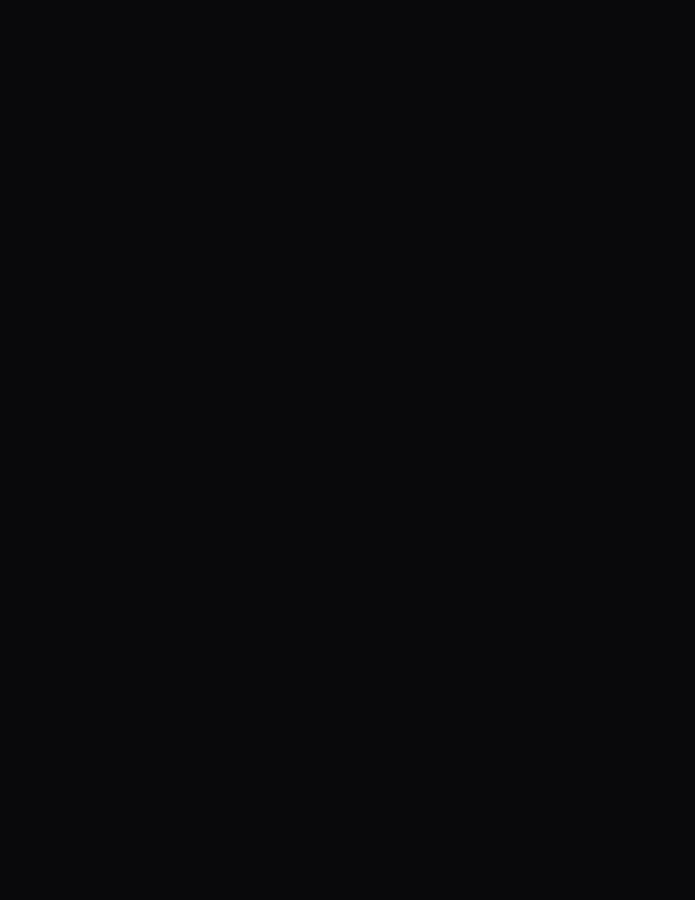
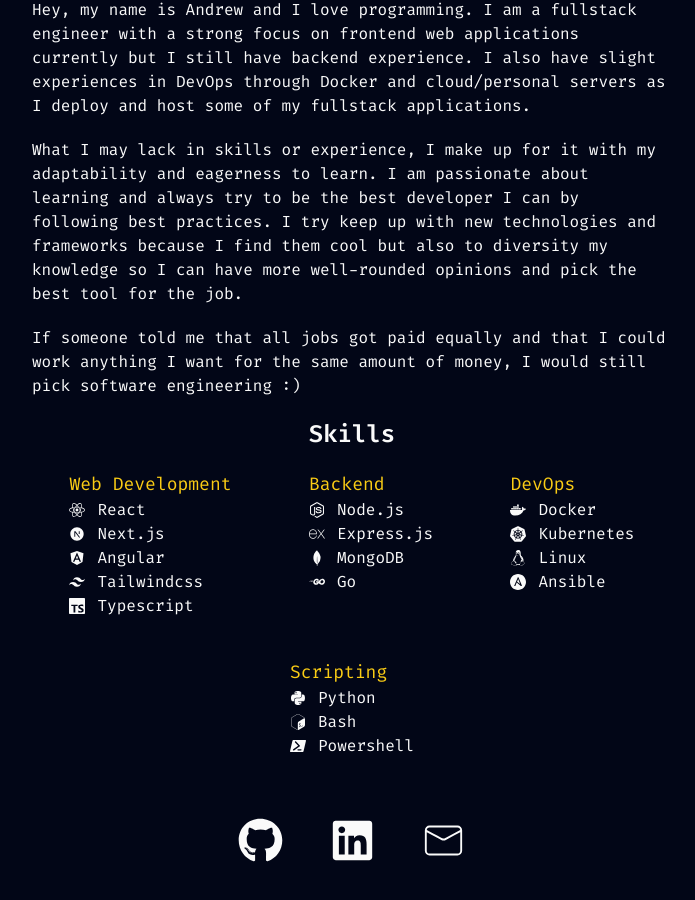
Before and after one commit to Beatheru/personal-website, a Next.js app: page / in a window 1280 px wide. Shown: the part 870-1770 px from the top of the page, without its empty margins (288-983 px from the left). Before the commit the page ends 824 px from the top, so only its background shows below. Built offline with nearby package versions, Linux system fonts and the light colour scheme.

Commit message:
Add about section

```diff
--- a/app/globals.css
+++ b/app/globals.css
@@ -40,6 +40,6 @@
     @apply border-border;
   }
   body {
-    @apply bg-background text-foreground;
+    @apply bg-background bg-slate-950 text-foreground;
   }
 }
--- a/components/About.tsx
+++ b/components/About.tsx
@@ -1,7 +1,185 @@
+import { CiMail } from "react-icons/ci";
+import {
+  FaAngular,
+  FaDocker,
+  FaGithub,
+  FaLinkedin,
+  FaLinux,
+  FaNodeJs,
+  FaPython,
+  FaReact
+} from "react-icons/fa";
+import { FaGolang } from "react-icons/fa6";
+import { RiNextjsFill, RiTailwindCssFill } from "react-icons/ri";
+import {
+  SiAnsible,
+  SiExpress,
+  SiGnubash,
+  SiKubernetes,
+  SiMongodb,
+  SiPowershell,
+  SiTypescript
+} from "react-icons/si";
 import Section from "./Section";
 
+const skills = [
+  {
+    group: "Web Development",
+    skills: [
+      {
+        name: "React",
+        icon: <FaReact />
+      },
+      {
+        name: "Next.js",
+        icon: <RiNextjsFill />
+      },
+      {
+        name: "Angular",
+        icon: <FaAngular />
+      },
+      {
+        name: "Tailwindcss",
+        icon: <RiTailwindCssFill />
+      },
+      {
+        name: "Typescript",
+        icon: <SiTypescript />
+      }
+    ]
+  },
+  {
+    group: "Backend",
+    skills: [
+      {
+        name: "Node.js",
+        icon: <FaNodeJs />
+      },
+      {
+        name: "Express.js",
+        icon: <SiExpress />
+      },
+      {
+        name: "MongoDB",
+        icon: <SiMongodb />
+      },
+      {
+        name: "Go",
+        icon: <FaGolang />
+      }
+    ]
+  },
+  {
+    group: "DevOps",
+    skills: [
+      {
+        name: "Docker",
+        icon: <FaDocker />
+      },
+      {
+        name: "Kubernetes",
+        icon: <SiKubernetes />
+      },
+      {
+        name: "Linux",
+        icon: <FaLinux />
+      },
+      {
+        name: "Ansible",
+        icon: <SiAnsible />
+      }
+    ]
+  },
+  {
+    group: "Scripting",
+    skills: [
+      {
+        name: "Python",
+        icon: <FaPython />
+      },
+      {
+        name: "Bash",
+        icon: <SiGnubash />
+      },
+      {
+        name: "Powershell",
+        icon: <SiPowershell />
+      }
+    ]
+  }
+];
+
+const socials = [
+  {
+    name: "Github",
+    icon: <FaGithub size={45} />,
+    link: "https://github.com/Beatheru"
+  },
+  {
+    name: "LinkedIn",
+    icon: <FaLinkedin size={45} />,
+    link: "https://www.linkedin.com/in/andrewchen1408/"
+  },
+  {
+    name: "Mail",
+    icon: <CiMail size={45} />,
+    link: "mailto:beathandrewc@gmail.com"
+  }
+];
+
 const About = () => {
-  return <Section id="about">About</Section>;
+  return (
+    <Section id="about" className="px-[25%]">
+      <div className="text-5xl font-extrabold text-yellow-400">About</div>
+      <div className="flex flex-col gap-5">
+        <div>
+          Hey, my name is Andrew and I love programming. I am a fullstack
+          engineer with a strong focus on frontend web applications currently
+          but I still have backend experience. I also have slight experiences in
+          DevOps through Docker and cloud/personal servers as I deploy and host
+          some of my fullstack applications.
+        </div>
+        <div>
+          What I may lack in skills or experience, I make up for it with my
+          adaptability and eagerness to learn. I am passionate about learning
+          and always try to be the best developer I can by following best
+          practices. I try keep up with new technologies and frameworks because
+          I find them cool but also to diversity my knowledge so I can have more
+          well-rounded opinions and pick the best tool for the job.
+        </div>
+        <div>
+          If someone told me that all jobs got paid equally and that I could
+          work anything I want for the same amount of money, I would still pick
+          software engineering :)
+        </div>
+      </div>
+
+      <div className="text-2xl font-semibold">Skills</div>
+      <div className="flex w-full flex-wrap justify-evenly gap-10">
+        {skills.map(({ group, skills }) => (
+          <div key={group}>
+            <div className="text-lg text-yellow-400">{group}</div>
+            <div>
+              {skills.map(({ name, icon }) => (
+                <div key={name} className="flex items-center gap-3">
+                  <div>{icon}</div>
+                  <div>{name}</div>
+                </div>
+              ))}
+            </div>
+          </div>
+        ))}
+      </div>
+
+      <div className="my-10 flex w-1/2 justify-evenly">
+        {socials.map(({ name, icon, link }) => (
+          <a key={name} href={link} target="_blank" rel="noopener noreferrer">
+            <div className="hover:text-yellow-400">{icon}</div>
+          </a>
+        ))}
+      </div>
+    </Section>
+  );
 };
 
 export default About;
--- a/components/Section.tsx
+++ b/components/Section.tsx
@@ -9,7 +9,10 @@
   return (
     <div
       id={id}
-      className={cn("flex w-full items-center justify-center", className)}
+      className={cn(
+        "flex w-full flex-col items-center justify-center gap-5",
+        className
+      )}
     >
       {children}
     </div>
--- a/package.json
+++ b/package.json
@@ -18,6 +18,7 @@
     "next": "14.2.4",
     "react": "^18",
     "react-dom": "^18",
+    "react-icons": "^5.2.1",
     "tailwind-merge": "^2.3.0",
     "tailwindcss-animate": "^1.0.7",
     "vaul": "^0.9.1"
```
Also changed, not shown: 1 other file (tests, documents, lock files or other folders).
